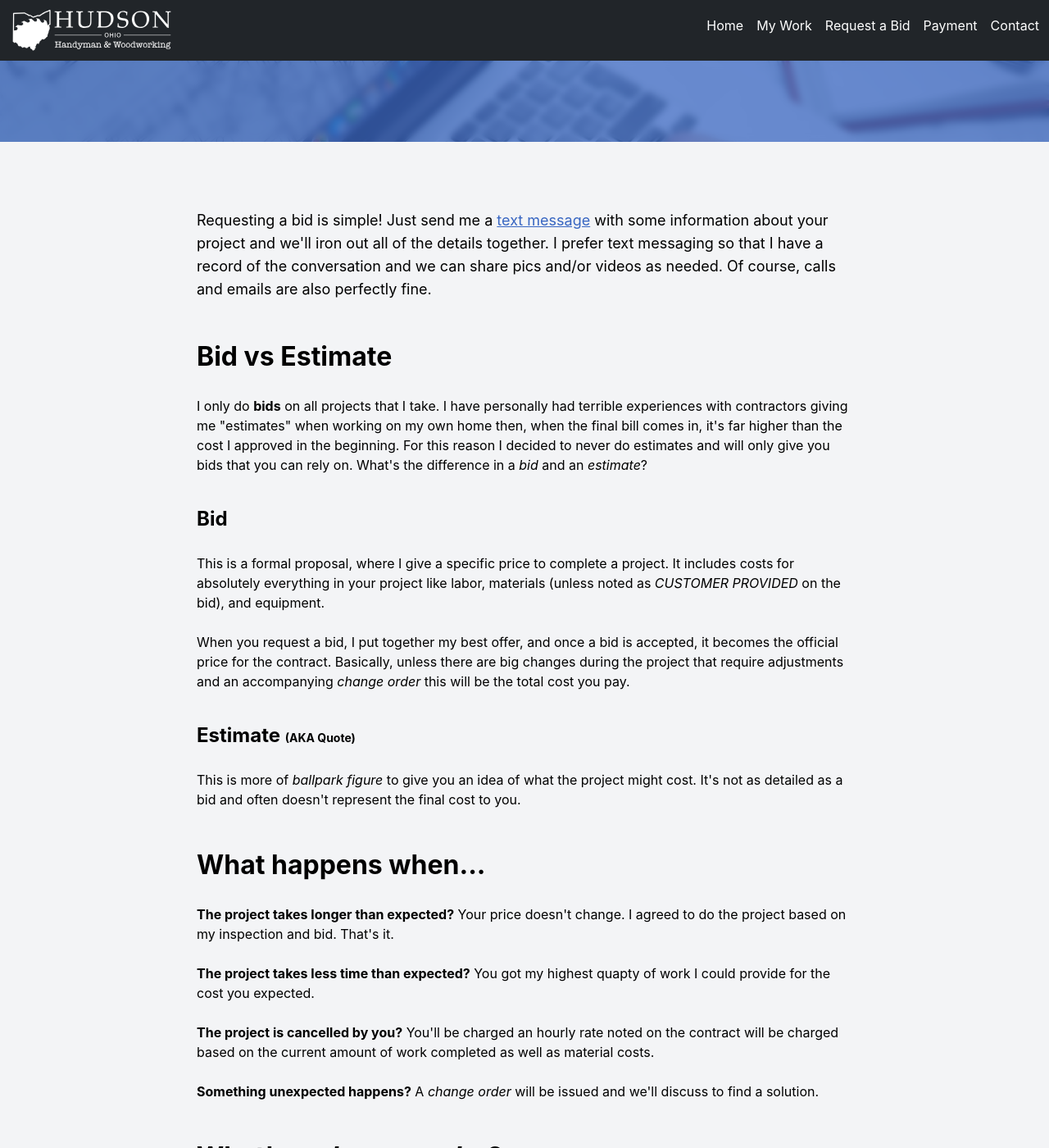
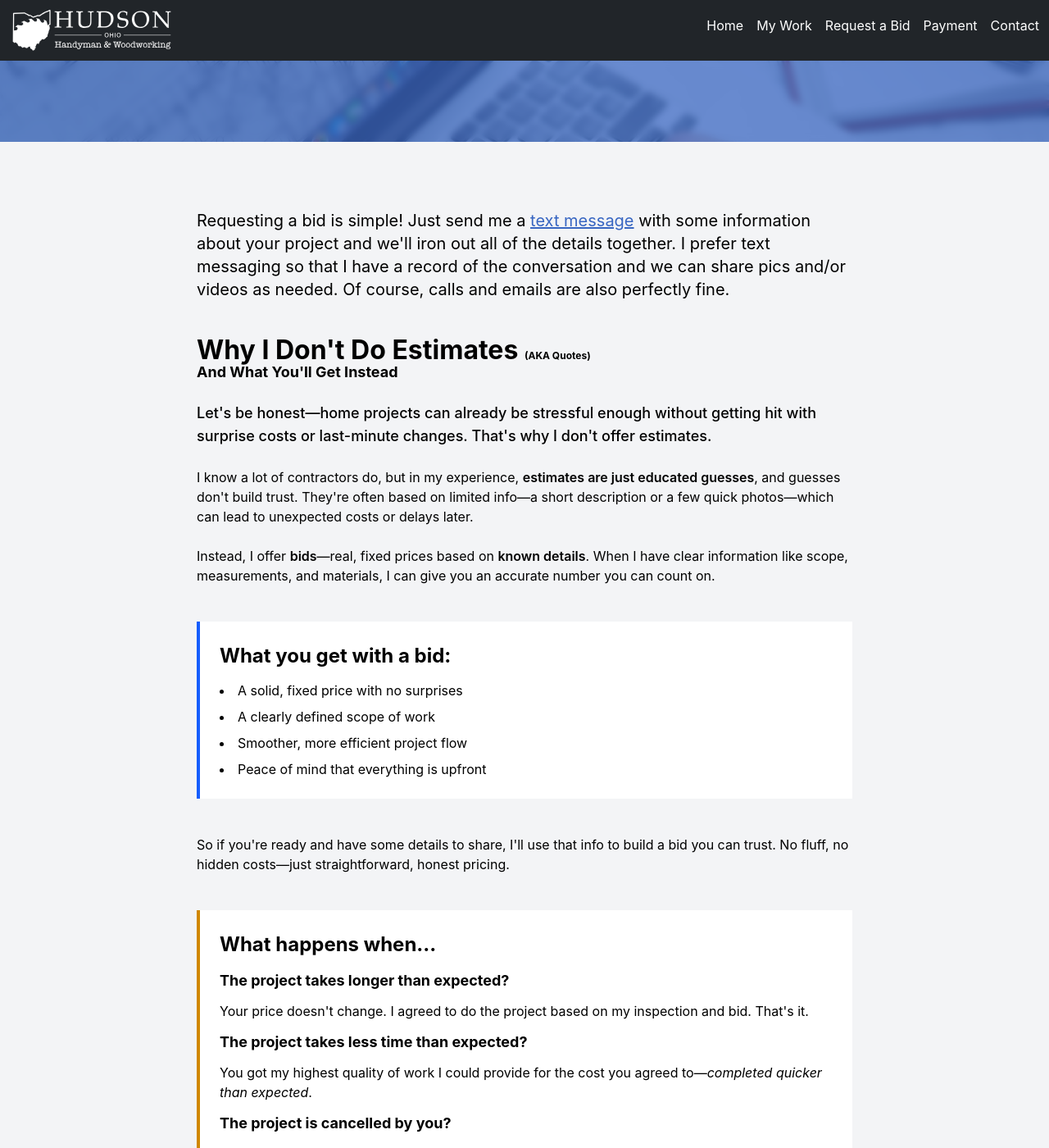
Before and after one commit to ChrisHonniball/hudson-ohio-handyman-and-renovations, a Jekyll site: the page built from _pages/request-a-bid.html, in a window 1280 px wide and 1400 px high, scrolled down 264 px. Shown: the whole window at 82% size. Built offline with Jekyll 4.4.1, drawn with Linux system fonts in a browser that asks for light colours; some of the changed text lies outside the part shown.

Commit message:
content update

```diff
--- a/_pages/request-a-bid.html
+++ b/_pages/request-a-bid.html
@@ -11,78 +11,86 @@ header_img: /assets/images/stock/computer.jpg
       <div class="col-12 mx-auto" style="max-width: 800px">
         <div id="bid-vs-estimate"></div>
 
-        <p class="text-lg">
+        <p class="text-xl">
           Requesting a bid is simple! Just send me a
           <a href="#contact">text message</a> with some information about your project and we'll iron out all of the
           details together. I prefer text messaging so that I have a record of the conversation and we can share pics
           and/or videos as needed. Of course, calls and emails are also perfectly fine.
         </p>
 
-        <h2>Bid vs Estimate</h2>
+        <h2 class="pb-0 leading-none">Why I Don't Do Estimates&nbsp;<span class="text-xs">(AKA Quotes)</span></h2>
+        <h2 class="text-lg pt-0 leading-tight">And What You'll Get Instead</h2>
 
-        <p>
-          I only do <strong>bids</strong> on all projects that I take. I have personally had terrible experiences with
-          contractors giving me "estimates" when working on my own home then, when the final bill comes in, it's far
-          higher than the cost I approved in the beginning. For this reason I decided to never do estimates and will
-          only give you bids that you can rely on. What's the difference in a <em>bid</em> and an <em>estimate</em>?
-        </p>
-
-        <h3>Bid</h3>
-
-        <p>
-          This is a formal proposal, where I give a specific price to complete a project. It includes costs for
-          absolutely everything in your project like labor, materials (unless noted as
-          <em>CUSTOMER PROVIDED</em> on the bid), and equipment.
+        <p class="text-lg font-medium">
+          Let's be honest&mdash;home projects can already be stressful enough without getting hit with surprise costs or
+          last-minute changes. That's why I don't offer estimates.
         </p>
 
         <p>
-          When you request a bid, I put together my best offer, and once a bid is accepted, it becomes the official
-          price for the contract. Basically, unless there are big changes during the project that require adjustments
-          and an accompanying <em>change order</em> this will be the total cost you pay.
-        </p>
-
-        <h3>Estimate <span class="text-sm">(AKA Quote)</span></h3>
-
-        <p>
-          This is more of <em>ballpark figure</em>
-          to give you an idea of what the project might cost. It's not as detailed as a bid and often doesn't represent
-          the final cost to you.
-        </p>
-
-        <h2>What happens when...</h2>
-
-        <p>
-          <strong>The project takes longer than expected?</strong> Your price doesn't change. I agreed to do the project
-          based on my inspection and bid. That's it.
+          I know a lot of contractors do, but in my experience,
+          <span class="font-semibold">estimates are just educated guesses</span>, and guesses don't build trust. They're
+          often based on limited info&mdash;a short description or a few quick photos&mdash;which can lead to unexpected
+          costs or delays later.
         </p>
 
         <p>
-          <strong>The project takes less time than expected?</strong> You got my highest quapty of work I could provide
-          for the cost you expected.
+          Instead, I offer <span class="font-semibold">bids</span>&mdash;real, fixed prices based on
+          <span class="font-semibold">known details</span>. When I have clear information like scope, measurements, and
+          materials, I can give you an accurate number you can count on.
         </p>
 
+        <div class="bg-white border-l-4 border-blue-600 p-6 my-8">
+          <h3>What you get with a bid:</h3>
+          <ul class="list-disc list-inside space-y-2 pb-0">
+            <li>A solid, fixed price with no surprises</li>
+            <li>A clearly defined scope of work</li>
+            <li>Smoother, more efficient project flow</li>
+            <li>Peace of mind that everything is upfront</li>
+          </ul>
+        </div>
+
         <p>
-          <strong>The project is cancelled by you?</strong> You'll be charged an hourly rate noted on the contract will
-          be charged based on the current amount of work completed as well as material costs.
+          So if you're ready and have some details to share, I'll use that info to build a bid you can trust. No fluff,
+          no hidden costs&mdash;just straightforward, honest pricing.
         </p>
 
-        <p>
-          <strong>Something unexpected happens?</strong> A <em>change order</em> will be issued and we'll discuss to
-          find a solution.
-        </p>
+        <div class="bg-white border-l-4 border-yellow-600 p-6 my-8">
+          <h3>What happens when...</h3>
+          <h5 class="pt-0">The project takes longer than expected?</h5>
+          <p class="pt-0">
+            Your price doesn't change. I agreed to do the project based on my inspection and bid. That's it.
+          </p>
+          <h5 class="pt-0">The project takes less time than expected?</h5>
+          <p class="pt-0">
+            You got my highest quality of work I could provide for the cost you agreed to&mdash;<em
+              >completed quicker than expected</em
+            >.
+          </p>
+          <h5 class="pt-0">The project is cancelled by you?</h5>
+          <p class="pt-0">
+            You'll be charged an hourly rate noted on the contract will be charged based on the current amount of work
+            completed as well as material costs. Any money previously paid would be applied to the calculated balance
+            from the cancelled project.
+          </p>
+          <h5 class="pt-0">Something unexpected happens?</h5>
+          <p class="pt-0">
+            A <em>change order</em> will be issued and we'll discuss the path forward to find a solution.
+          </p>
+        </div>
 
-        <h2 id="change-order">What's a <em>change order</em>?</h2>
+        <h2>What's a <em>change order</em>?</h2>
 
         <p>
           In some projects I'll uncover something that is completely unexpected. A change order is a formal request to
           add to the final cost of a project. It's my way for you to know how the price of a project is going to
           increase after you've already accepted a bid. At the time of the change order, we will talk about what we've
-          found and you will be given the chance to decide to continue or cancel the project.
+          found and you will be given the chance to decide to continue, alter, or cancel the project.
         </p>
 
         <p>
           In the event that a project is cancelled due to unexpected findings, an hourly rate noted on the contract will
-          be charged based on the current amount of work completed as well as material costs.
+          be charged based on the current amount of work completed as well as material costs. Any money previously paid
+          would be applied to the calculated balance from the cancelled project.
         </p>
       </div>
     </div>
```
Also changed, not shown: assets/tailwind.css.
